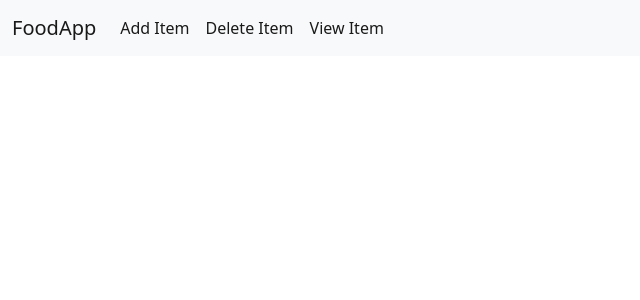
After one commit to panky02/django_apps, a Django app: template food_menu_app/food/templates/food/base.html in a window 1280 px wide. The commit adds this page. Shown: the top 300 px of the page, without its empty margins (0-640 px from the left). Run offline with Django 4.2, Linux system fonts and the light colour scheme; the template is opened without the code that fills it, so the values that code supplies are empty.

Commit message:
added bootstrap navbar with common template

```diff
--- /dev/null
+++ b/food_menu_app/food/templates/food/base.html
@@ -0,0 +1,37 @@
+{% load static %}
+<!DOCTYPE html>
+<html lang="en">
+<head>
+    <title>Document</title>
+    <!-- Inbuilt -->
+    <link rel="stylesheet" href="{% static 'food/style.css' %}">
+    <!-- Bootstrap -->
+<link href="https://cdn.jsdelivr.net/npm/bootstrap@5.2.0/dist/css/bootstrap.min.css" rel="stylesheet" integrity="sha384-gH2yIJqKdNHPEq0n4Mqa/HGKIhSkIHeL5AyhkYV8i59U5AR6csBvApHHNl/vI1Bx" crossorigin="anonymous">
+<script src="https://cdn.jsdelivr.net/npm/bootstrap@5.2.0/dist/js/bootstrap.bundle.min.js" integrity="sha384-A3rJD856KowSb7dwlZdYEkO39Gagi7vIsF0jrRAoQmDKKtQBHUuLZ9AsSv4jD4Xa" crossorigin="anonymous"></script>
+</head>
+<body>
+    <nav class="navbar navbar-expand-lg bg-light">
+        <div class="container-fluid">
+          <a class="navbar-brand" href="#">FoodApp</a>
+          <button class="navbar-toggler" type="button" data-bs-toggle="collapse" data-bs-target="#navbarSupportedContent" aria-controls="navbarSupportedContent" aria-expanded="false" aria-label="Toggle navigation">
+            <span class="navbar-toggler-icon"></span>
+          </button>
+          <div class="collapse navbar-collapse" id="navbarSupportedContent">
+            <ul class="navbar-nav ml-auto mb-2 mb-lg-0">
+              <li class="nav-item">
+                <a class="nav-link active" aria-current="page" href="#">Add Item</a>
+              </li>
+              <li class="nav-item">
+                <a class="nav-link active" aria-current="page" href="#">Delete Item</a>
+              </li>
+              <li class="nav-item">
+                <a class="nav-link active" aria-current="page" href="#">View Item</a>
+              </li>
+            </ul>
+        </div>
+    </div>
+  </nav>
+    {% block body %}
+    {% endblock %}
+</body>
+</html>
--- a/food_menu_app/food/templates/food/detail.html
+++ b/food_menu_app/food/templates/food/detail.html
@@ -1,3 +1,6 @@
+{% extends 'food/base.html' %}
+{% block body %}
 <h1>{{ item.item_name }}</h1>
 <h2>{{ item.item_desc }}</h2>
 <h3>{{ item.item_price }}</h3>
+{% endblock %}
--- a/food_menu_app/food/templates/food/index.html
+++ b/food_menu_app/food/templates/food/index.html
@@ -1,4 +1,4 @@
-{% load static %}
+{% extends 'food/base.html' %}
 <!DOCTYPE html>
 <html lang="en">
 <head>
@@ -6,9 +6,9 @@
     <meta http-equiv="X-UA-Compatible" content="IE=edge">
     <meta name="viewport" content="width=device-width, initial-scale=1.0">
     <title>Document</title>
-    <link rel="stylesheet" href="{% static 'food/style.css' %}">
 </head>
 <body>
+{% block body %}
     {% for item in item_list %}
 
     <ul>
@@ -19,5 +19,6 @@
     </ul>
 
     {% endfor %}
+{% endblock %}
 </body>
 </html>
```
Lines whose indentation alone changed are shown as unchanged.
